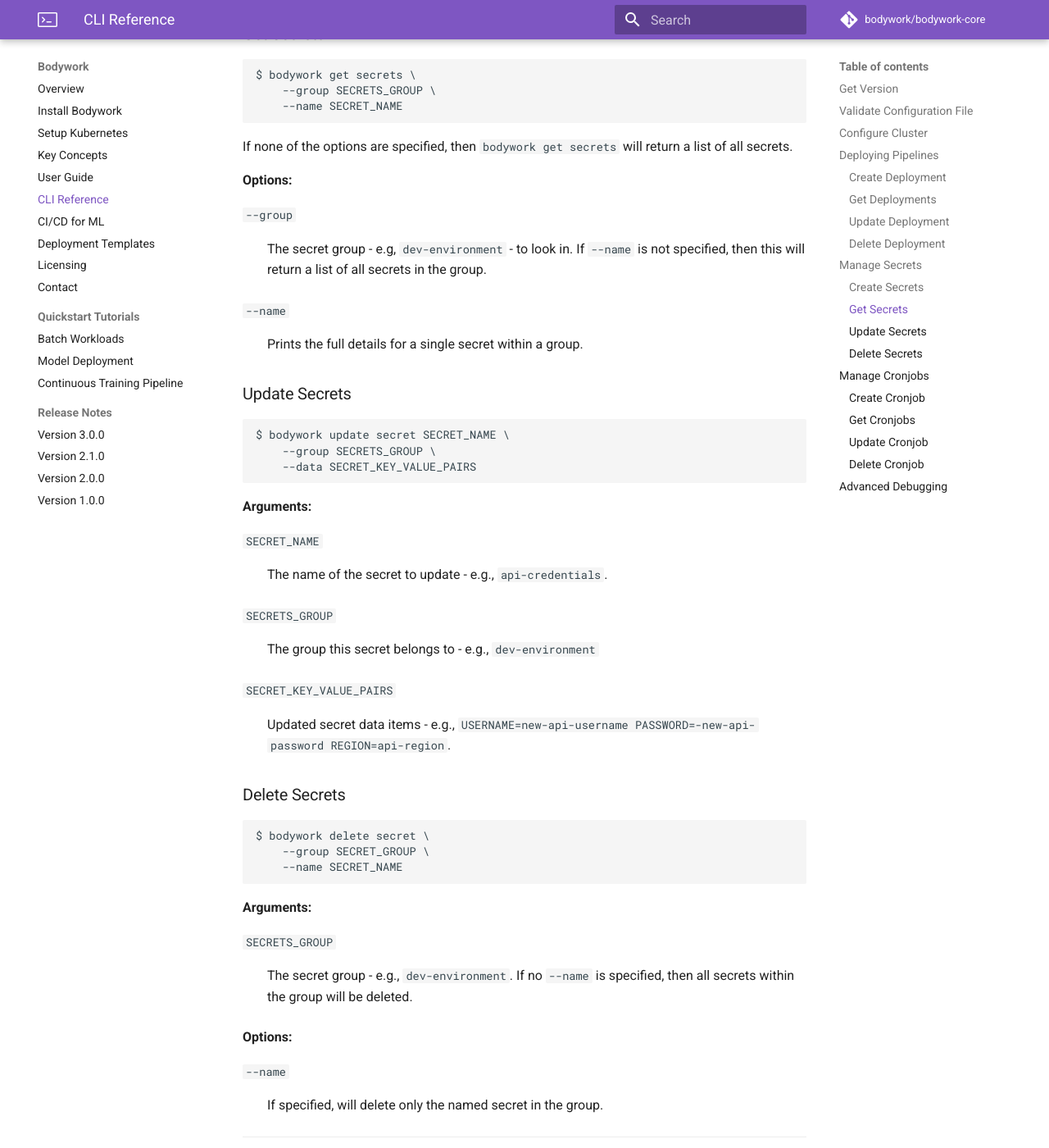
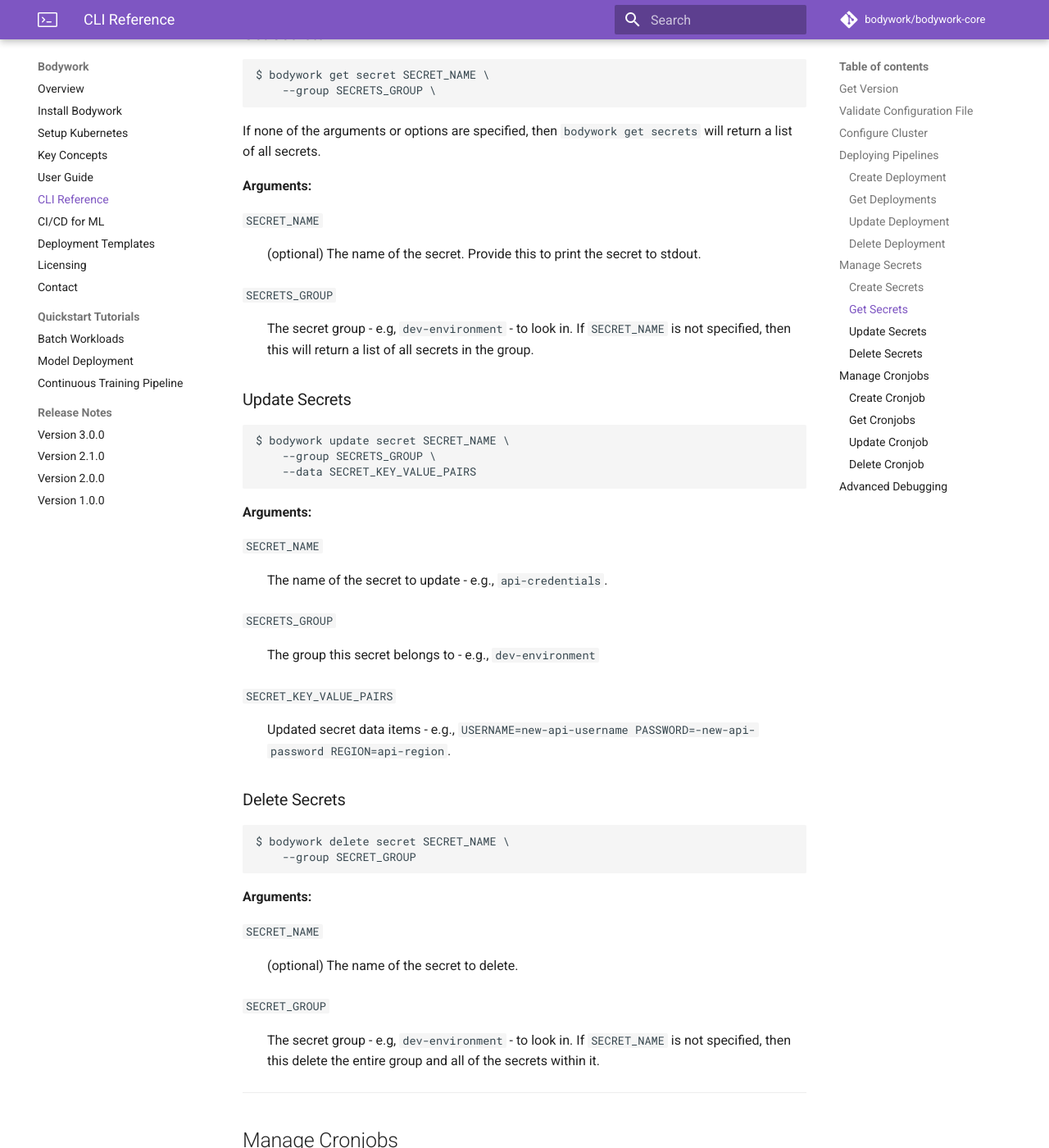
Before and after one commit to bodywork-ml/bodywork-docs, an MkDocs documentation site: the page built from docs/cli_reference.md, in a window 1280 px wide and 1400 px high, scrolled down 3971 px. Shown: the whole window at 82% size. Built offline with MkDocs 1.6.1 and Material for MkDocs 9.7.7, drawn with Linux system fonts in a browser that asks for light colours; comment, search, counter and statistics services are not loaded; some of the changed text lies outside the part shown.

Commit message:
Fix errors.

````diff
--- a/docs/cli_reference.md
+++ b/docs/cli_reference.md
@@ -69,8 +69,8 @@ Deploy a pipeline to Kubernetes.
 `--retries`
 : The number of times to retry the deployment, should any stage fail.
 
-`--ssh-key-path`
-: If the Git repo is private, then use the SSH key at this location to enable access. Automatically creates a secret for this purpose.
+`--ssh`
+: If the Git repo is private, then provide a path to a valid SSH key file to enable access - e.g., `~/.ssh/id_rsa`. Automatically creates a secret for this purpose.
 
 ### Get Deployments
 
@@ -152,20 +152,20 @@ Secret groups will be created automatically if they do not already exist.
 ### Get Secrets
 
 ```text
-$ bodywork get secrets \
+$ bodywork get secret SECRET_NAME \
     --group SECRETS_GROUP \
-    --name SECRET_NAME
 ```
 
-If none of the options are specified, then `bodywork get secrets` will return a list of all secrets.
+If none of the arguments or options are specified, then `bodywork get secrets` will return a list of all secrets.
 
-**Options:**
+**Arguments:**
 
-`--group`
-: The secret group - e.g, `dev-environment` - to look in. If `--name` is not specified, then this will return a list of all secrets in the group.
+`SECRET_NAME`
+: (optional) The name of the secret. Provide this to print the secret to stdout.
 
-`--name`
-: Prints the full details for a single secret within a group.
+`SECRETS_GROUP`
+: The secret group - e.g, `dev-environment` - to look in. If `SECRET_NAME` is not specified, then this will return a list of all secrets in the group.
+
 
 ### Update Secrets
 
@@ -189,20 +189,18 @@ $ bodywork update secret SECRET_NAME \
 ### Delete Secrets
 
 ```text
-$ bodywork delete secret \
-    --group SECRET_GROUP \
-    --name SECRET_NAME
+$ bodywork delete secret SECRET_NAME \
+    --group SECRET_GROUP
 ```
 
 **Arguments:**
 
-`SECRETS_GROUP`
-: The secret group - e.g., `dev-environment`. If no `--name` is specified, then all secrets within the group will be deleted.
+`SECRET_NAME`
+: (optional) The name of the secret to delete.
 
-**Options:**
 
-`--name`
-: If specified, will delete only the named secret in the group.
+`SECRET_GROUP`
+: The secret group - e.g, `dev-environment` - to look in. If `SECRET_NAME` is not specified, then this delete the entire group and all of the secrets within it.
 
 ---
 
````
Also changed, not shown: docs/user_guide.md (+1 -2 lines).
